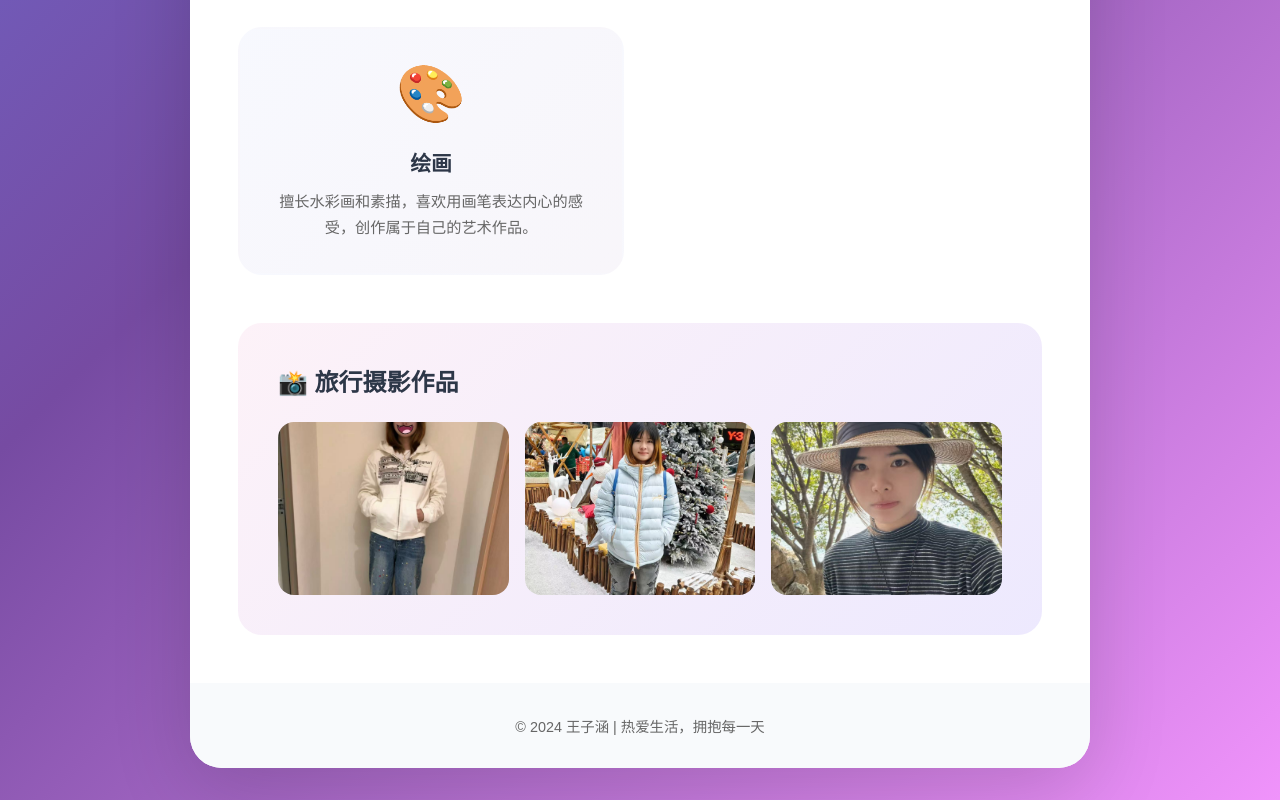
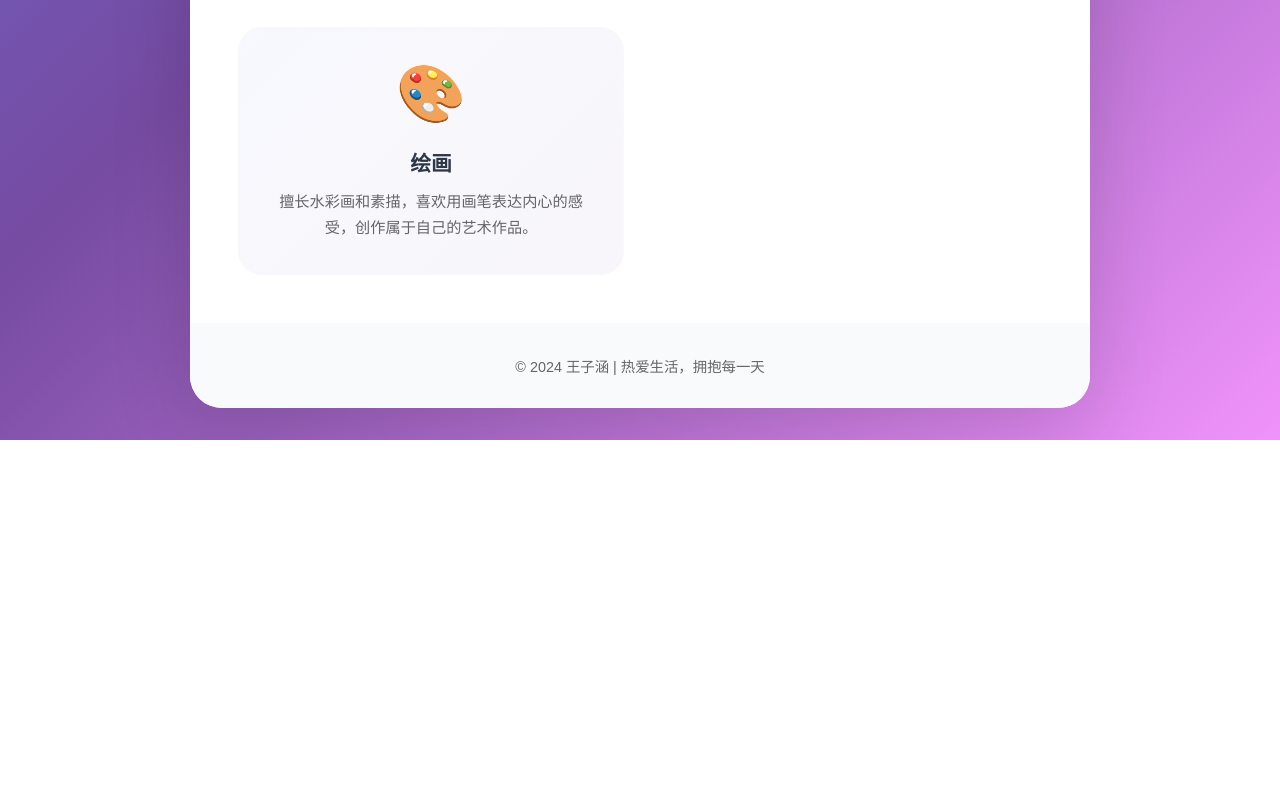
Before and after one commit to wangzihan7788/wwwzhhh, a plain HTML site: page interests.html in a window 1280 px wide. Shown: the part 1178-1978 px from the top of the page. After the commit the page ends 1618 px from the top, so only its background shows below. Drawn offline with Linux system fonts and the light colour scheme.

Commit message:
Update interests.html

```diff
--- a/interests.html
+++ b/interests.html
@@ -224,20 +224,7 @@
         </div>
       </div>
 
-      <div class="highlight-section">
-        <h2>📸 旅行摄影作品</h2>
-        <div class="gallery-grid">
-          <div class="gallery-item">
-            <img src="8d41d7bcfd1dff3a1db9dd53149288a0.jpg" alt="旅行风景">
-          </div>
-          <div class="gallery-item">
-            <img src="85bf667281d68847a3bffe810a220c16.jpg" alt="户外活动">
-          </div>
-          <div class="gallery-item">
-            <img src="2582174ef7873123e1eb9df2afb04044.jpg" alt="校园生活">
-          </div>
-        </div>
-      </div>
+
     </div>
 
     <div class="footer">
```
